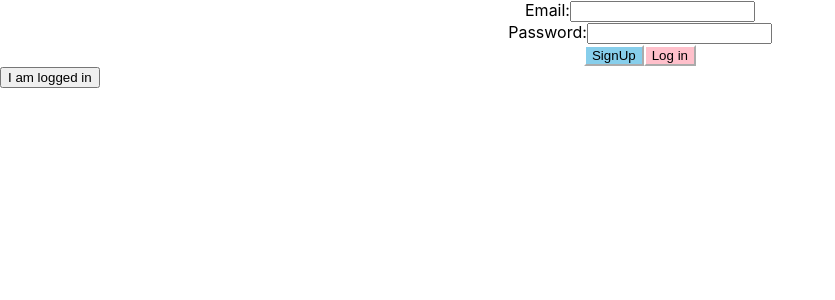
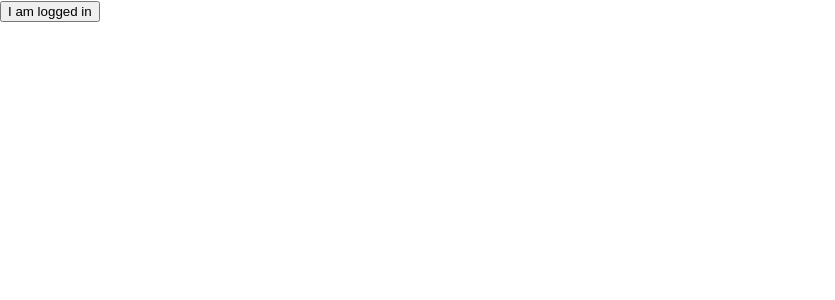
Before and after one commit to steffanciprian/MesteruWeb, a React (Create React App) app: page /mainScreen in a window 1280 px wide. Shown: the top 300 px of the page, without its empty margins (0-835 px from the left). Built offline with nearby package versions, Linux system fonts and the light colour scheme.

Commit message:
resolved routin//can route between pages

```diff
--- a/src/App.js
+++ b/src/App.js
@@ -5,10 +5,12 @@ import "firebase/analytics";
 import "firebase/auth";
 import "firebase/firestore";
 import "firebase/database";
+import LoginScreen from "./screens/LoginScreen";
 
 function App() {
     return (
         <div>
+            <LoginScreen/>
         </div>
     )
 }
--- a/src/index.js
+++ b/src/index.js
@@ -1,28 +1,23 @@
 import React from 'react';
 import ReactDOM from 'react-dom';
 import './index.css';
-import App from './App';
-import {BrowserRouter as Router, Route, Switch} from "react-router-dom";
+import {BrowserRouter as Router, BrowserRouter, Route, Switch} from "react-router-dom";
 import LoginScreen from "./screens/LoginScreen";
 import MainScreen from "./screens/MainScreen";
 
 const Routing = () => {
-    return (
+}
+
+ReactDOM.render(
+    <BrowserRouter>
         <div>
             <Router>
                 <Switch>
-                    <div>
-                        <Route exact path=""  component={LoginScreen}/>
-                        <Route  exact path="/mainScreen"  component={MainScreen}/>
-                    </div>
+                    <Route exact path="/" component={LoginScreen}/>
+                    <Route exact path="/mainScreen" component={MainScreen}/>
                 </Switch>
             </Router>
-        </div>)
-}
-
-ReactDOM.render(
-    <Routing>
-        <App/>
-    </Routing>,
+        </div>
+    </BrowserRouter>,
     document.getElementById('root')
 );
--- a/src/screens/LoginScreen.js
+++ b/src/screens/LoginScreen.js
@@ -1,9 +1,9 @@
 import React, {useState} from "react";
 import {Button} from "react-bootstrap";
 import firebase from "firebase";
-import {useHistory} from "react-router-dom";
+import {useHistory, withRouter} from "react-router-dom";
 
-const LoginScreen = props => {
+const LoginScreen = () => {
     const [email, setEmail] = useState('');
     const [password, setPassword] = useState('');
     const history = useHistory();
@@ -14,29 +14,22 @@ const LoginScreen = props => {
     //         response => console.log(response)
     //     );
     // }
-    const [loggedIn, setLoggedin] = useState(false);
+
     const auth = firebase.auth();
 
     const signUp = async (email, password) => {
         await auth.createUserWithEmailAndPassword(email, password).then(
-            response => {
-                setLoggedin(true);
-                console.log("am ajuns aici");
-                console.log(response.user.getIdToken());
-                history.push("/mainScreen")
+            () => {
+                history.push('/mainScreen');
             }
         )
     }
     const logIn = async (email, password) => {
         await auth.signInWithEmailAndPassword(email, password).then(
-            response => {
-                setLoggedin(true);
-                console.log("am ajuns aici");
-                console.log(response.user.getIdToken());
-                history.push("/mainScreen")
+            () => {
+                history.push('/mainScreen');
             }
         )
-
     }
     return (
         <div className="App">
@@ -68,4 +61,4 @@ const LoginScreen = props => {
     )
 }
 
-export default LoginScreen;
+export default withRouter(LoginScreen);
```
